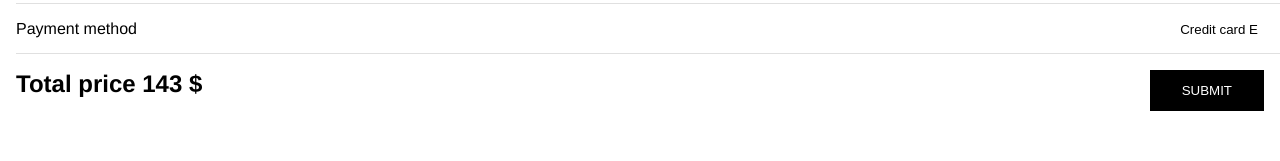
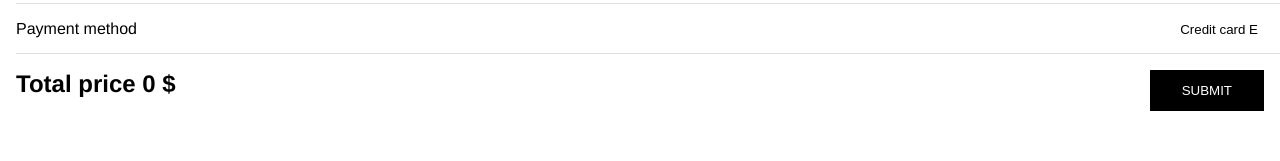
Before and after one commit to KarolChamski/Musical-Theater, a Vue app: page /cart in a window 1280 px wide. Shown: the part 248-409 px from the top of the page. Built offline with nearby package versions, Linux system fonts and the light colour scheme.

Commit message:
Fix: in cart total price now works

```diff
--- a/src/store/index.js
+++ b/src/store/index.js
@@ -275,10 +275,9 @@ export default createStore({
       state.cart.push(item)
     },
     addToTicket(state){
-      console.log(state.cart);
      state.tickets = state.cart;
      state.cart = [];
-     console.log(state.cart);
+
     },
   }
 });
--- a/src/views/TheCart.vue
+++ b/src/views/TheCart.vue
@@ -7,6 +7,8 @@
         <h3 class="ticket__title">{{item.title}}</h3>
         <p class="ticket__author">{{item.author}}</p>
         <p class="ticket__type">1x Adult</p>
+        <p class="ticket__type">$ {{item.price}}</p>
+
         <p class="ticket__row">Row: {{item.row}}</p>
         <p class="ticket__seat">Seat: {{item.num}}</p>
       </div>
@@ -31,8 +33,8 @@
         <button class="summary__payment-method">Credit card E</button>
       </div>
       <div class="summary__total wrapper">
-        <h3 class="summary__price">Total price 143 $</h3>
-        <button class="summary__submit"><router-link @click="submitCart" to="/confirmation"
+        <h3 class="summary__price">Total price {{totalPrice}} $</h3>
+        <button class="summary__submit" @click="submitCart"><router-link to="/confirmation"
         >submit
       </router-link></button>
       </div>
@@ -42,10 +44,19 @@
 
 <script>
 export default{
+
   props: ["image"],
   methods:{
     submitCart(){
-      this.$store.commit('addToTicket')
+      if(this.$store.state.cart.length !== 0){
+        this.$store.commit('addToTicket');
+        console.log('ELO');
+      }
+    }
+  },
+  computed:{
+    totalPrice(){
+      return this.$store.state.cart.reduce ((acc,cur) =>  acc + cur.price , 0)
     }
   }
 }
```
